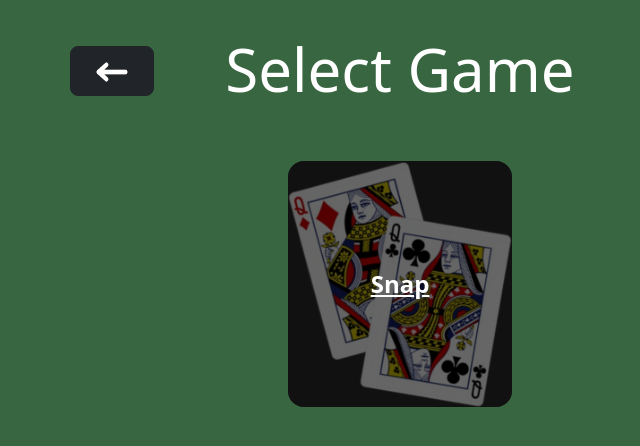
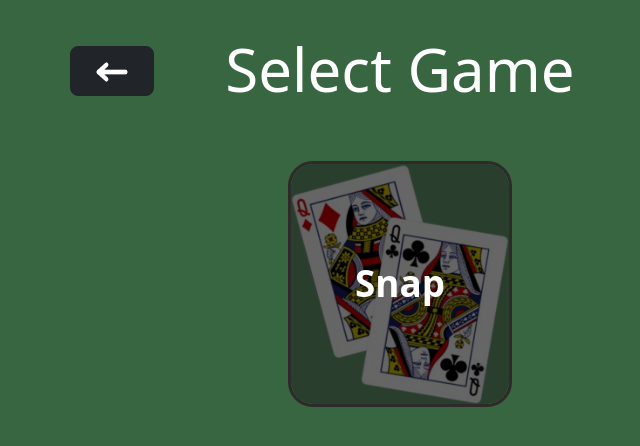
Before and after one commit to catrionaaa/webdev, a Flask app: page /selectgame in a window 1280 px wide. Shown: the part 66-512 px from the top of the page, without its empty margins (240-880 px from the left). Run offline with Flask 3, Linux system fonts and the light colour scheme.

Commit message:
updated select game button

```diff
--- a/static/styles.css
+++ b/static/styles.css
@@ -189,8 +189,9 @@ nav {
 .card {
     position: relative;
     width: 14rem;
-    border-radius: 16px;
     overflow: hidden;
+    border-radius: 25px;
+    border: 3px solid #2E2A2A;
 }
 
 .card-img-top {
@@ -212,27 +213,27 @@ nav {
 }
 
 .game-btn {
-    position: absolute;
     width: 100%;
     height: 100%;
     background: rgba(0, 0, 0, 0.6);
     color: white;
     font-weight: bold;
     border: none;
-    font-size: 1.5rem;
+    font-size: 2.3rem;
     display: flex;
     justify-content: center;
     align-items: center;
-    transition: background 0.3s ease-in-out;
+    transition: background 0.4s ease-in-out, opacity 0.4s ease-in-out, transform 0.2s ease-in-out;
 }
 
 .game-btn:hover {
-    background: rgba(255, 255, 255, 0.8);
-    color: black;
+    background: #2E2A2A;
+    opacity: 0.9;
+    transform: scale(1.05);
 }
 
-.underline-text {
-    text-decoration: underline;
+.game-btn:not(:hover) {
+    transition: background 0.6s ease-in-out, opacity 0.6s ease-in-out, transform 0.3s ease-out;
 }
 
 .col-md-3 {
--- a/templates/selectgame.html
+++ b/templates/selectgame.html
@@ -21,10 +21,10 @@
 </div>
 
 <div class="game-card-container mt-5">
-    <div class="card border-0 bg-dark text-white">
+    <div class="card bg-dark text-white">
         <div class="overlay">
             <button type="button" class="game-btn btn btn-dark btn-lg" onclick="window.location.href='/snap'">
-                <span class="underline-text">Snap</span>
+                <span>Snap</span>
             </button>
         </div>
         <img src="../static/snap-img.png" class="card-img-top" alt="Snap">
```
Also changed, not shown: static/snap-img.png.
